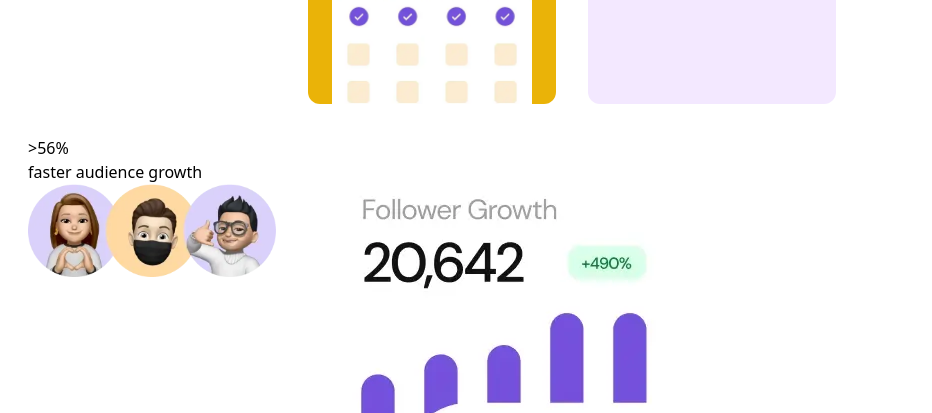
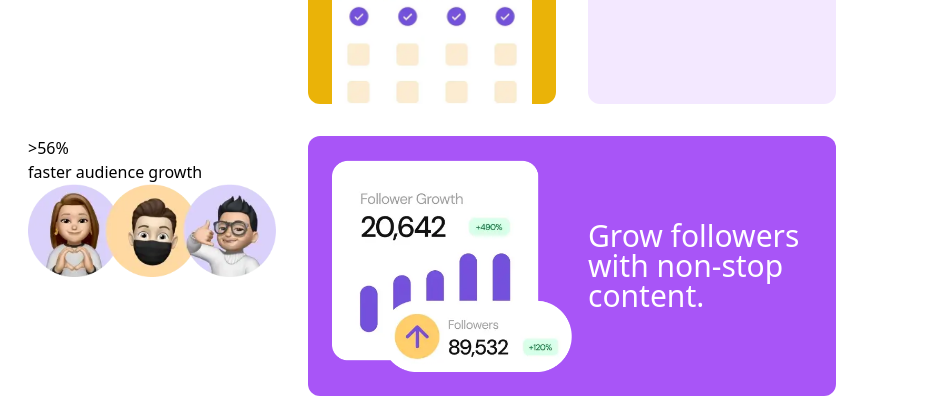
Before and after one commit to mrg-repo/SBA3-Design-Development, a plain HTML site: page index.html in a window 1280 px wide. Shown: the part 539-952 px from the top of the page, 348-1280 px from the left. Drawn offline with nearby package versions, Linux system fonts and the light colour scheme.

Commit message:
Grow Tile Styling

```diff
--- a/index.html
+++ b/index.html
@@ -55,9 +55,9 @@
       <p class="text-lg">Optimize post timings to publish content at the perfect time for your audience.</p>
     </article>
 
-    <article class="grow-tile">
-      <img src="./assets/images/illustration-grow-followers.webp" alt="Follower growth chart">
-      <h2>Grow followers with non-stop content.</h2>
+    <article class="grow-tile bg-purple-500 text-white text-center rounded-xl p-6 flex flex-col gap-4 xl:flex-row xl:items-center xl:text-left">
+      <img class="xl:w-1/2" src="./assets/images/illustration-grow-followers.webp" alt="Follower growth chart">
+      <h2 class="text-3xl font-medium leading-none">Grow followers with non-stop content.</h2>
     </article>
 
 
```
